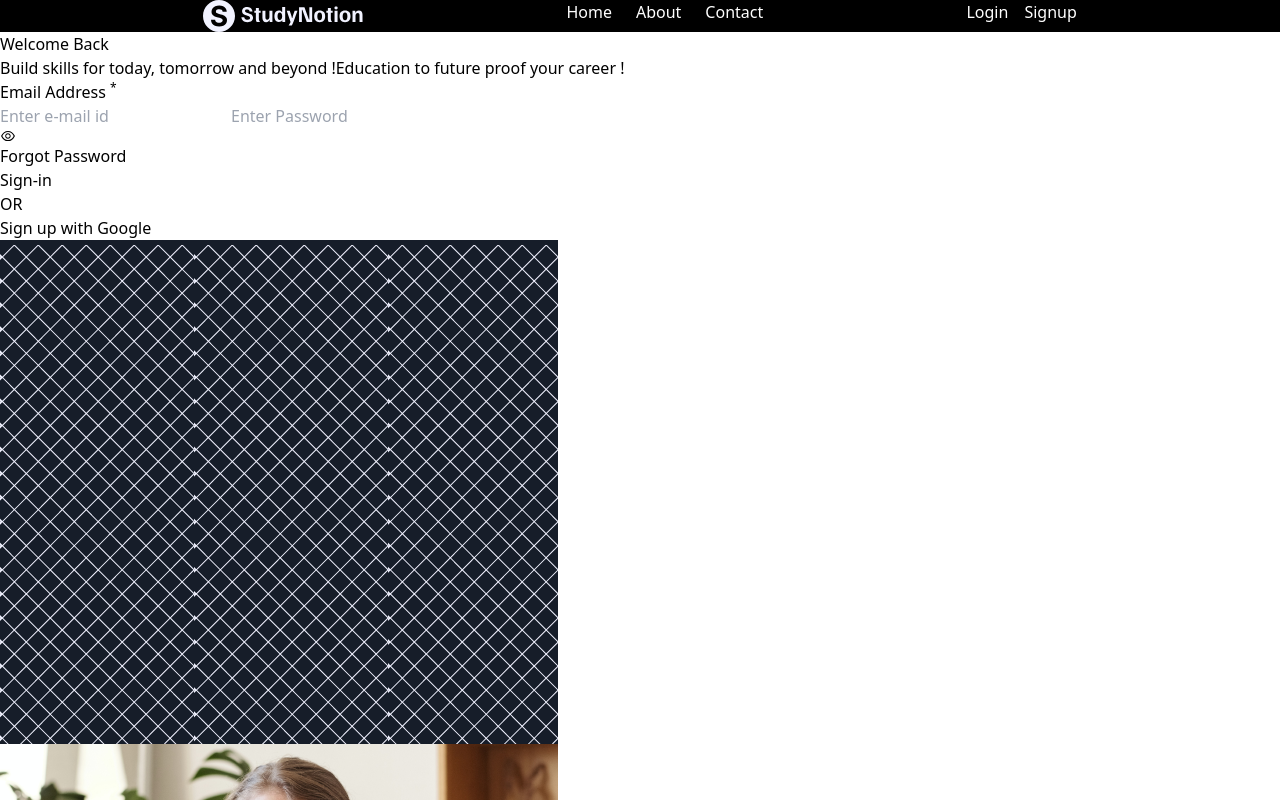
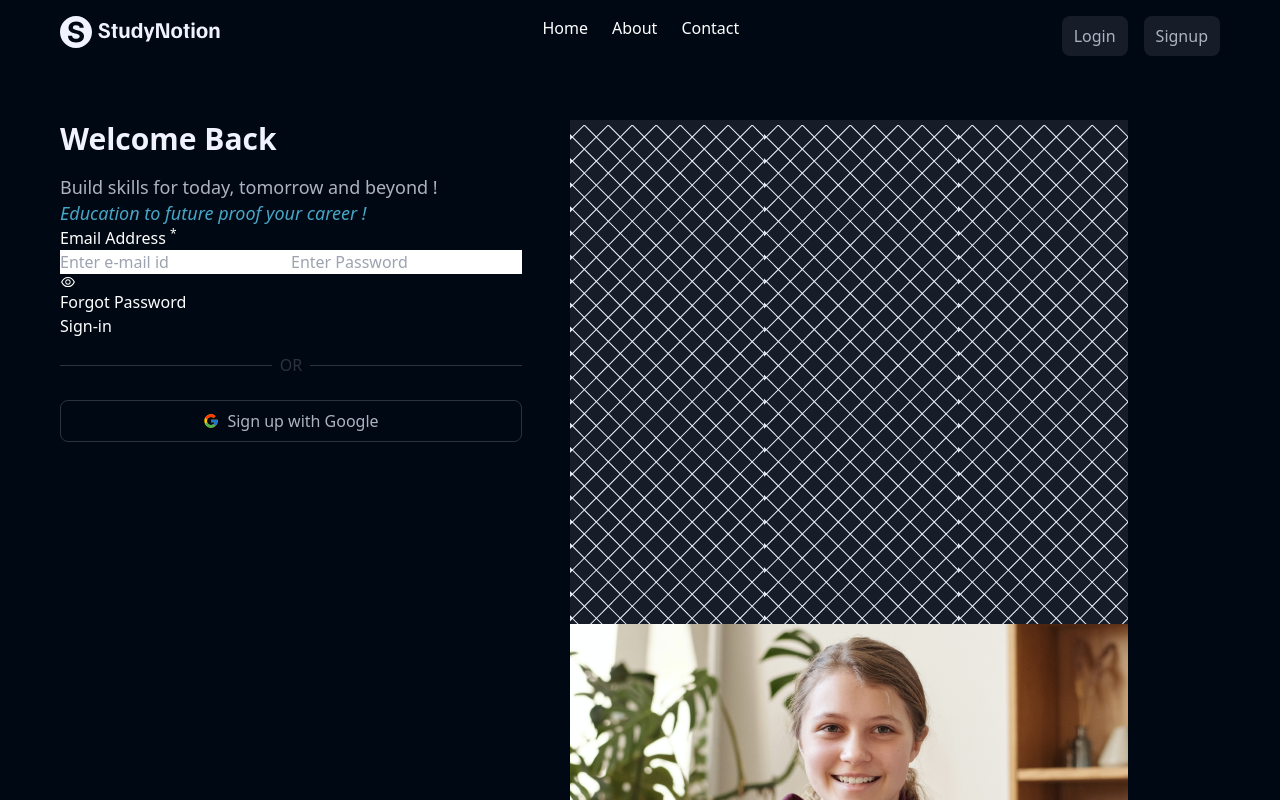
Before and after one commit to gaurangsaini01/StudyNotion-App, a React (Create React App) app: page /login in a window 1280 px wide. Shown: the top 800 px of the page. Built offline with nearby package versions, Linux system fonts and the light colour scheme.

Commit message:
some tailwind added

```diff
--- a/src/App.jsx
+++ b/src/App.jsx
@@ -9,7 +9,7 @@ import { useState } from "react";
 function App() {
   const[loginStatus,setLoginStatus] = useState(false);
   return (
-    <div>
+    <div className=" w-screen h-screen bg-richblack-900 flex flex-col">
       <Navbar loginStatus={loginStatus} setLoginStatus={setLoginStatus}></Navbar>
       <Routes>
         <Route path="/" element={<Home></Home>}></Route>
--- a/src/components/Navbar.jsx
+++ b/src/components/Navbar.jsx
@@ -5,12 +5,12 @@ import toast from "react-hot-toast";
 
 function Navbar({loginStatus,setLoginStatus}) {
   return (
-    <div className="flex bg-black justify-evenly">
+    <div className="flex text-white justify-between item-center w-11/12 max-w-[1160px] py-4 mx-auto">
       <Link to="/">
         <img src={Logo} alt="logo" width="160px" height="32px" loading="lazy" />
       </Link>
       <nav>
-        <ul className="flex text-white gap-6">
+        <ul className="flex  gap-6">
           <li>
             <Link to="/">Home</Link>
           </li>
@@ -22,20 +22,20 @@ function Navbar({loginStatus,setLoginStatus}) {
           </li>
         </ul>
       </nav>
-      <div className="text-white gap-4 flex">
+      <div className=" gap-4 flex items-center ">
         { !loginStatus &&
           <Link to="/login">
-            <button>Login</button>
+            <button className="bg-richblack-800 text-richblack-100 py-[8px] px-[12px] rounded-[8px] border-richblack-800">Login</button>
           </Link>
         }
         {   !loginStatus &&
           <Link to="/signup">
-            <button>Signup</button>
+            <button className="bg-richblack-800 text-richblack-100 py-[8px] px-[12px] rounded-[8px] border-richblack-800">Signup</button>
           </Link>
         }
         {   loginStatus &&
           <Link to="/login">
-            <button onClick={()=>{
+            <button className="bg-richblack-800 text-richblack-100 py-[8px] px-[12px] rounded-[8px] border-richblack-800" onClick={()=>{
                 setLoginStatus(false);
                 toast.success('Logged Out');
             }}>Logout</button>
@@ -43,7 +43,7 @@ function Navbar({loginStatus,setLoginStatus}) {
         }
         {   loginStatus &&
           <Link to="/dashboard">
-            <button>Dashboard</button>
+            <button className="bg-richblack-800 text-richblack-100 py-[8px] px-[12px] rounded-[8px] border-richblack-800">Dashboard</button>
           </Link>
         }
       </div>
--- a/src/components/Template.jsx
+++ b/src/components/Template.jsx
@@ -2,22 +2,26 @@ import React from 'react'
 import SignUpForm from './SignUpForm'
 import LoginForm from './LoginForm'
 import frameImage from "../assets/frame.png";
+import {FcGoogle} from 'react-icons/fc'
+
 function Template({title,desc1,desc2,image,formType,setLoginStatus}) {
   return (
-    <div>
-        <div>
-            <h1>{title}</h1>
-            <p>
-                <span>{desc1}</span>
-                <span>{desc2}</span>
+    <div className='text-white w-11/12 flex max-w-[1160px] h-full py-12 mx-auto gap-x-12'>
+        <div className=''>
+            <h1 className='text-richblack-5 font-semibold text-[1.875rem] leading-[2.375rem]'>{title}</h1>
+            <p className='text-[1.125rem] leading-[1.625rem] mt-4'>
+                <span className='text-richblack-100'>{desc1}</span><br />
+                <span className='text-blue-100 italic'>{desc2}</span>
             </p>
             {formType==='signup'?(<SignUpForm setLoginStatus={setLoginStatus}></SignUpForm>):(<LoginForm setLoginStatus={setLoginStatus}></LoginForm>)}
-            <div>
-                <div></div>
-                <p>OR</p>
-                <div></div>
+            <div className='flex w-full items-center my-4 gap-x-2'>
+                <div className='w-full h-[1px] bg-richblack-700'></div>
+                <p className='text-richblack-700 font-medium leading-[1.375rem] '>OR</p>
+                <div className='w-full h-[1px] bg-richblack-700'></div>
             </div>
-            <button>Sign up with Google</button>
+            <button className='flex w-full items-center justify-center rounded-[8px] font-medium text-richblack-100 border border-richblack-700 px-[12px] py-[8px] gap-x-2 mt-6'>
+                <FcGoogle></FcGoogle>
+                Sign up with Google</button>
         </div>
         <div>
             <img src={frameImage} width={558} height={504} loading='lazy' />
--- a/src/pages/Dashboard.jsx
+++ b/src/pages/Dashboard.jsx
@@ -2,7 +2,7 @@ import React from 'react'
 
 function Dashboard() {
   return (
-    <div className='flex items-center justify-center h-[100vh] font-bold text-white bg-slate-600'>Welcome to Study Notion Dashboard</div>
+    <div className='flex items-center justify-center h-full font-3xl text-white '>Welcome to Study Notion Dashboard</div>
   )
 }
 
--- a/src/pages/Home.jsx
+++ b/src/pages/Home.jsx
@@ -2,7 +2,7 @@ import React from 'react'
 
 function Home() {
   return (
-    <div className='flex items-center justify-center h-[100vh] font-bold text-white bg-slate-600'>Home</div>
+    <div className='flex items-center justify-center h-full text-3xl text-white '>Home</div>
   )
 }
 
```
